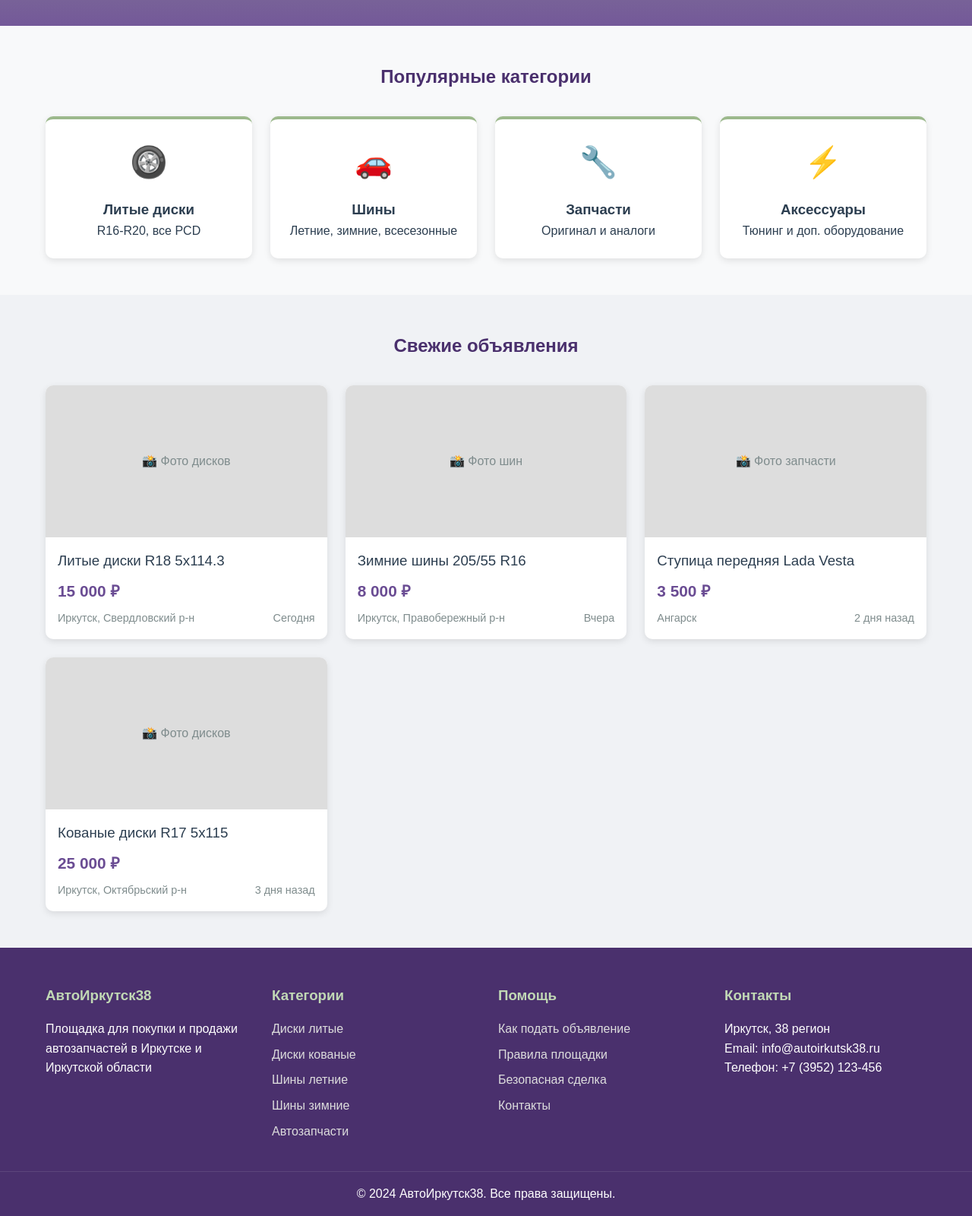
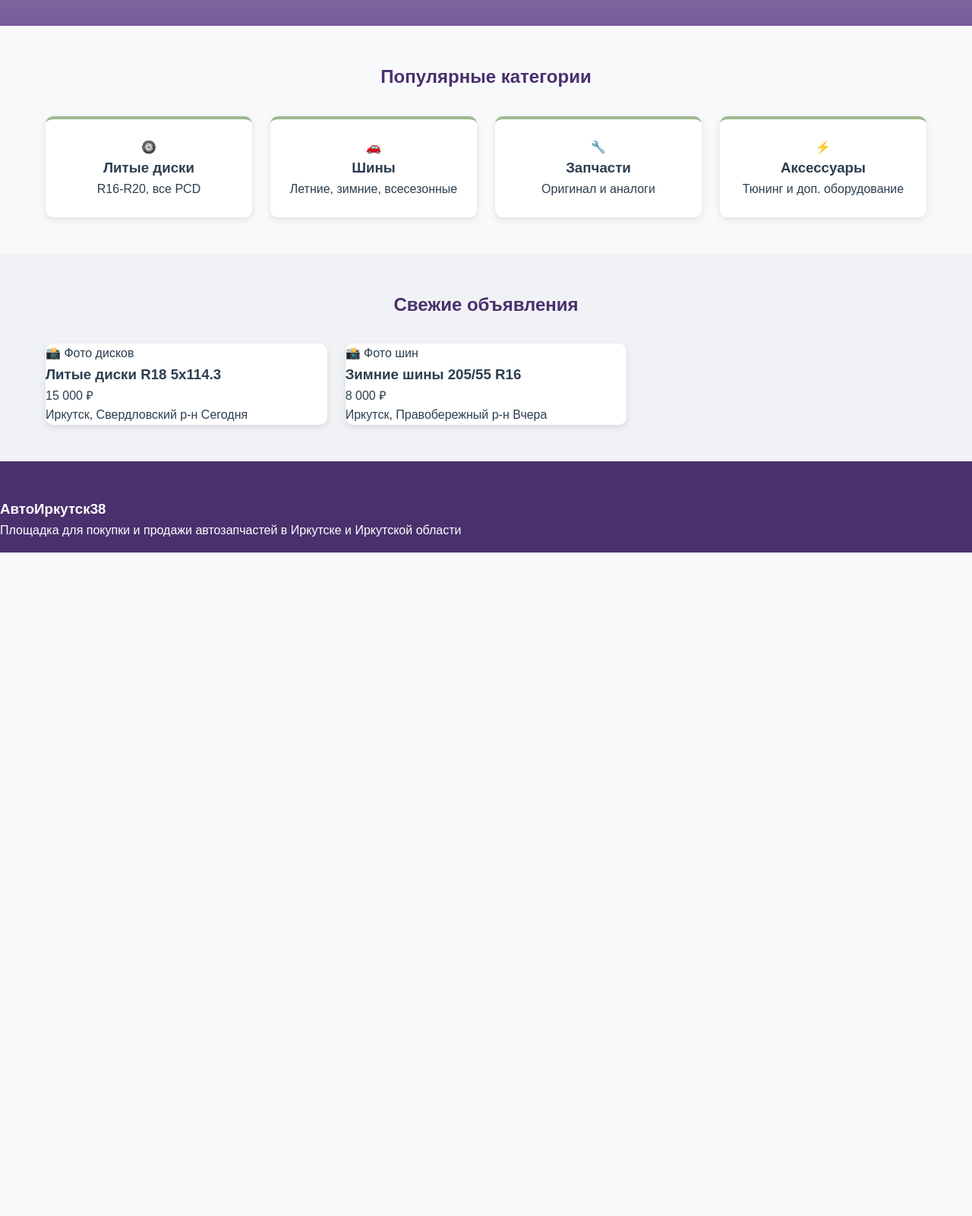
Before and after one commit to shina2020-gif/Autodiski-irkutsk38, a plain HTML site: page index.html in a window 1280 px wide. Shown: the part 409-2009 px from the top of the page at 76% size. After the commit the page ends 1136 px from the top, so only its background shows below. Drawn offline with Linux system fonts and the light colour scheme; placeholder pictures from the web are drawn by us.

Commit message:
Update index.html

```diff
--- a/index.html
+++ b/index.html
@@ -54,10 +54,6 @@
             gap: 10px;
         }
 
-        .logo span {
-            color: var(--purple-dark);
-        }
-
         .nav-links {
             display: flex;
             gap: 2rem;
@@ -68,6 +64,7 @@
             text-decoration: none;
             font-weight: 500;
             transition: color 0.3s;
+            cursor: pointer;
         }
 
         .nav-links a:hover {
@@ -86,6 +83,9 @@
             font-weight: 500;
             cursor: pointer;
             transition: all 0.3s;
+            text-decoration: none;
+            display: inline-block;
+            text-align: center;
         }
 
         .btn-primary {
@@ -106,8 +106,7 @@
 
         /* Hero Section */
         .hero {
-            background: linear-gradient(rgba(156, 185, 140, 0.9), rgba(106, 76, 147, 0.9)), url('https://via.placeholder.com/1200x600') no-repeat center center;
-            background-size: cover;
+            background: linear-gradient(rgba(156, 185, 140, 0.9), rgba(106, 76, 147, 0.9));
             color: white;
             padding: 4rem 0;
             text-align: center;
@@ -159,7 +158,8 @@
             cursor: pointer;
         }
 
-        /* Categories */
+        /* Остальные стили остаются такими же... */
+
         .categories {
             padding: 3rem 0;
             max-width: 1200px;
@@ -187,6 +187,7 @@
             box-shadow: 0 3px 10px rgba(0,0,0,0.1);
             transition: transform 0.3s;
             border-top: 4px solid var(--birch-green);
+            cursor: pointer;
         }
 
         .category-card:hover {
@@ -194,12 +195,6 @@
             border-top-color: var(--purple-main);
         }
 
-        .category-icon {
-            font-size: 2.5rem;
-            margin-bottom: 1rem;
-        }
-
-        /* Recent Ads */
         .recent-ads {
             padding: 3rem 0;
             background-color: #f0f2f5;
@@ -223,101 +218,26 @@
             overflow: hidden;
             box-shadow: 0 3px 10px rgba(0,0,0,0.1);
             transition: transform 0.3s;
+            cursor: pointer;
         }
 
         .ad-card:hover {
             transform: translateY(-5px);
         }
 
-        .ad-image {
-            height: 200px;
-            background-color: #ddd;
-            display: flex;
-            align-items: center;
-            justify-content: center;
-            color: var(--text-light);
-        }
-
-        .ad-content {
-            padding: 1rem;
-        }
-
-        .ad-price {
-            color: var(--purple-main);
-            font-size: 1.3rem;
-            font-weight: bold;
-            margin: 0.5rem 0;
-        }
-
-        .ad-title {
-            font-weight: 500;
-            margin-bottom: 0.5rem;
-        }
-
-        .ad-meta {
-            color: var(--text-light);
-            font-size: 0.9rem;
-            display: flex;
-            justify-content: space-between;
-        }
-
-        /* Footer */
         footer {
             background-color: var(--purple-dark);
             color: white;
             padding: 3rem 0 1rem;
         }
 
-        .footer-content {
-            max-width: 1200px;
-            margin: 0 auto;
-            padding: 0 20px;
-            display: grid;
-            grid-template-columns: repeat(auto-fit, minmax(250px, 1fr));
-            gap: 2rem;
-        }
-
-        .footer-section h3 {
-            margin-bottom: 1rem;
-            color: var(--birch-light);
-        }
-
-        .footer-links a {
-            color: #ddd;
-            text-decoration: none;
-            display: block;
-            margin-bottom: 0.5rem;
-            transition: color 0.3s;
-        }
-
-        .footer-links a:hover {
-            color: var(--birch-light);
-        }
-
-        .footer-bottom {
-            text-align: center;
-            margin-top: 2rem;
-            padding-top: 1rem;
-            border-top: 1px solid rgba(255,255,255,0.1);
-        }
-
-        /* Responsive */
         @media (max-width: 768px) {
             .header-container {
                 flex-direction: column;
                 gap: 1rem;
             }
-
-            .nav-links {
-                gap: 1rem;
-            }
-
             .search-form {
                 grid-template-columns: 1fr;
-            }
-
-            .hero h1 {
-                font-size: 2rem;
             }
         }
     </style>
@@ -330,13 +250,13 @@
                 🚗 <span>АвтоИркутск38</span>
             </div>
             <nav class="nav-links">
-                <a href="#catalog">Каталог</a>
-                <a href="#how-it-works">Как это работает</a>
-                <a href="#contacts">Контакты</a>
+                <a onclick="showSection('catalog')">Каталог</a>
+                <a onclick="showSection('how-it-works')">Как это работает</a>
+                <a onclick="showSection('contacts')">Контакты</a>
             </nav>
             <div class="auth-buttons">
-                <button class="btn btn-secondary">Войти</button>
-                <button class="btn btn-primary">Подать объявление</button>
+                <button class="btn btn-secondary" onclick="showLogin()">Войти</button>
+                <button class="btn btn-primary" onclick="showAdForm()">Подать объявление</button>
             </div>
         </div>
     </header>
@@ -348,15 +268,15 @@
             <p>Купите или продайте автозапчасти, диски и шины в Иркутске и области</p>
 
             <div class="search-box">
-                <form class="search-form">
-                    <input type="text" placeholder="Что ищете? Например: диски R17">
-                    <select>
+                <form class="search-form" onsubmit="handleSearch(event)">
+                    <input type="text" placeholder="Что ищете? Например: диски R17" id="searchInput">
+                    <select id="categorySelect">
                         <option value="">Все категории</option>
                         <option value="disks">Диски</option>
                         <option value="tires">Шины</option>
                         <option value="parts">Запчасти</option>
                     </select>
-                    <select>
+                    <select id="conditionSelect">
                         <option value="">Состояние</option>
                         <option value="new">Новые</option>
                         <option value="used">Б/У</option>
@@ -371,22 +291,22 @@
     <section class="categories">
         <h2 class="section-title">Популярные категории</h2>
         <div class="categories-grid">
-            <div class="category-card">
+            <div class="category-card" onclick="filterByCategory('disks')">
                 <div class="category-icon">🛞</div>
                 <h3>Литые диски</h3>
                 <p>R16-R20, все PCD</p>
             </div>
-            <div class="category-card">
+            <div class="category-card" onclick="filterByCategory('tires')">
                 <div class="category-icon">🚗</div>
                 <h3>Шины</h3>
                 <p>Летние, зимние, всесезонные</p>
             </div>
-            <div class="category-card">
+            <div class="category-card" onclick="filterByCategory('parts')">
                 <div class="category-icon">🔧</div>
                 <h3>Запчасти</h3>
                 <p>Оригинал и аналоги</p>
             </div>
-            <div class="category-card">
+            <div class="category-card" onclick="filterByCategory('accessories')">
                 <div class="category-icon">⚡</div>
                 <h3>Аксессуары</h3>
                 <p>Тюнинг и доп. оборудование</p>
@@ -399,8 +319,7 @@
         <div class="ads-container">
             <h2 class="section-title">Свежие объявления</h2>
             <div class="ads-grid">
-                <!-- Ad 1 -->
-                <div class="ad-card">
+                <div class="ad-card" onclick="showAdDetails(1)">
                     <div class="ad-image">📸 Фото дисков</div>
                     <div class="ad-content">
                         <h3 class="ad-title">Литые диски R18 5x114.3</h3>
@@ -412,8 +331,7 @@
                     </div>
                 </div>
 
-                <!-- Ad 2 -->
-                <div class="ad-card">
+                <div class="ad-card" onclick="showAdDetails(2)">
                     <div class="ad-image">📸 Фото шин</div>
                     <div class="ad-content">
                         <h3 class="ad-title">Зимние шины 205/55 R16</h3>
@@ -421,32 +339,6 @@
                         <div class="ad-meta">
                             <span>Иркутск, Правобережный р-н</span>
                             <span>Вчера</span>
-                        </div>
-                    </div>
-                </div>
-
-                <!-- Ad 3 -->
-                <div class="ad-card">
-                    <div class="ad-image">📸 Фото запчасти</div>
-                    <div class="ad-content">
-                        <h3 class="ad-title">Ступица передняя Lada Vesta</h3>
-                        <div class="ad-price">3 500 ₽</div>
-                        <div class="ad-meta">
-                            <span>Ангарск</span>
-                            <span>2 дня назад</span>
-                        </div>
-                    </div>
-                </div>
-
-                <!-- Ad 4 -->
-                <div class="ad-card">
-                    <div class="ad-image">📸 Фото дисков</div>
-                    <div class="ad-content">
-                        <h3 class="ad-title">Кованые диски R17 5x115</h3>
-                        <div class="ad-price">25 000 ₽</div>
-                        <div class="ad-meta">
-                            <span>Иркутск, Октябрьский р-н</span>
-                            <span>3 дня назад</span>
                         </div>
                     </div>
                 </div>
@@ -461,52 +353,49 @@
                 <h3>АвтоИркутск38</h3>
                 <p>Площадка для покупки и продажи автозапчастей в Иркутске и Иркутской области</p>
             </div>
-
-            <div class="footer-section">
-                <h3>Категории</h3>
-                <div class="footer-links">
-                    <a href="#">Диски литые</a>
-                    <a href="#">Диски кованые</a>
-                    <a href="#">Шины летние</a>
-                    <a href="#">Шины зимние</a>
-                    <a href="#">Автозапчасти</a>
-                </div>
-            </div>
-
-            <div class="footer-section">
-                <h3>Помощь</h3>
-                <div class="footer-links">
-                    <a href="#">Как подать объявление</a>
-                    <a href="#">Правила площадки</a>
-                    <a href="#">Безопасная сделка</a>
-                    <a href="#">Контакты</a>
-                </div>
-            </div>
-
-            <div class="footer-section">
-                <h3>Контакты</h3>
-                <p>Иркутск, 38 регион</p>
-                <p>Email: info@autoirkutsk38.ru</p>
-                <p>Телефон: +7 (3952) 123-456</p>
-            </div>
-        </div>
-
-        <div class="footer-bottom">
-            <p>&copy; 2024 АвтоИркутск38. Все права защищены.</p>
         </div>
     </footer>
 
     <script>
-        // Простой JavaScript для демонстрации
-        document.querySelector('.btn-primary').addEventListener('click', function() {
-            alert('Форма подачи объявления будет здесь!');
-        });
+        // Рабочие функции для кнопок
+        function showAdForm() {
+            alert('🚀 Форма подачи объявления откроется здесь!\n\nСкоро будет реализовано:\n- Загрузка фото\n- Выбор категорий\n- Указание цены и контактов');
+        }
 
-        // Имитация поиска
-        document.querySelector('.search-form').addEventListener('submit', function(e) {
-            e.preventDefault();
-            const query = this.querySelector('input[type="text"]').value;
-            alert(Поиск: ${query});
+        function showLogin() {
+            alert('🔐 Система входа в разработке\n\nБудет доступно:\n- Регистрация по email/телефону\n- Личный кабинет\n- Мои объявления');
+        }
+
+        function handleSearch(event) {
+            event.preventDefault();
+            const query = document.getElementById('searchInput').value;
+            const category = document.getElementById('categorySelect').value;
+            const condition = document.getElementById('conditionSelect').value;
+
+            alert(🔍 Поиск: "${query}"\nКатегория: ${category || 'все'}\nСостояние: ${condition || 'любое'}\n\nРезультаты поиска появятся здесь скоро!);
+        }
+
+        function filterByCategory(category) {
+            const categories = {
+                'disks': 'Литые диски',
+                'tires': 'Шины',
+                'parts': 'Запчасти',
+                'accessories': 'Аксессуары'
+            };
+            alert(📂 Показать: ${categories[category]}\n\nФильтрация по категориям будет работать в следующей версии!);
+        }
+
+        function showAdDetails(adId) {
+            alert(📋 Детали объявления #${adId}\n\nСкоро здесь будет:\n- Все фото товара\n- Контакты продавца\n- Описание и характеристики\n- Карта с расположением);
+        }
+
+        function showSection(section) {
+            alert(📍 Раздел "${section}" в разработке\n\nСкоро будет доступен!);
+        }
+
+        // Добавляем классы для интерактивности
+        document.addEventListener('DOMContentLoaded', function() {
+            console.log('🚗 Сайт АвтоИркутск38 загружен! Кнопки активны.');
         });
     </script>
 </body>
```
